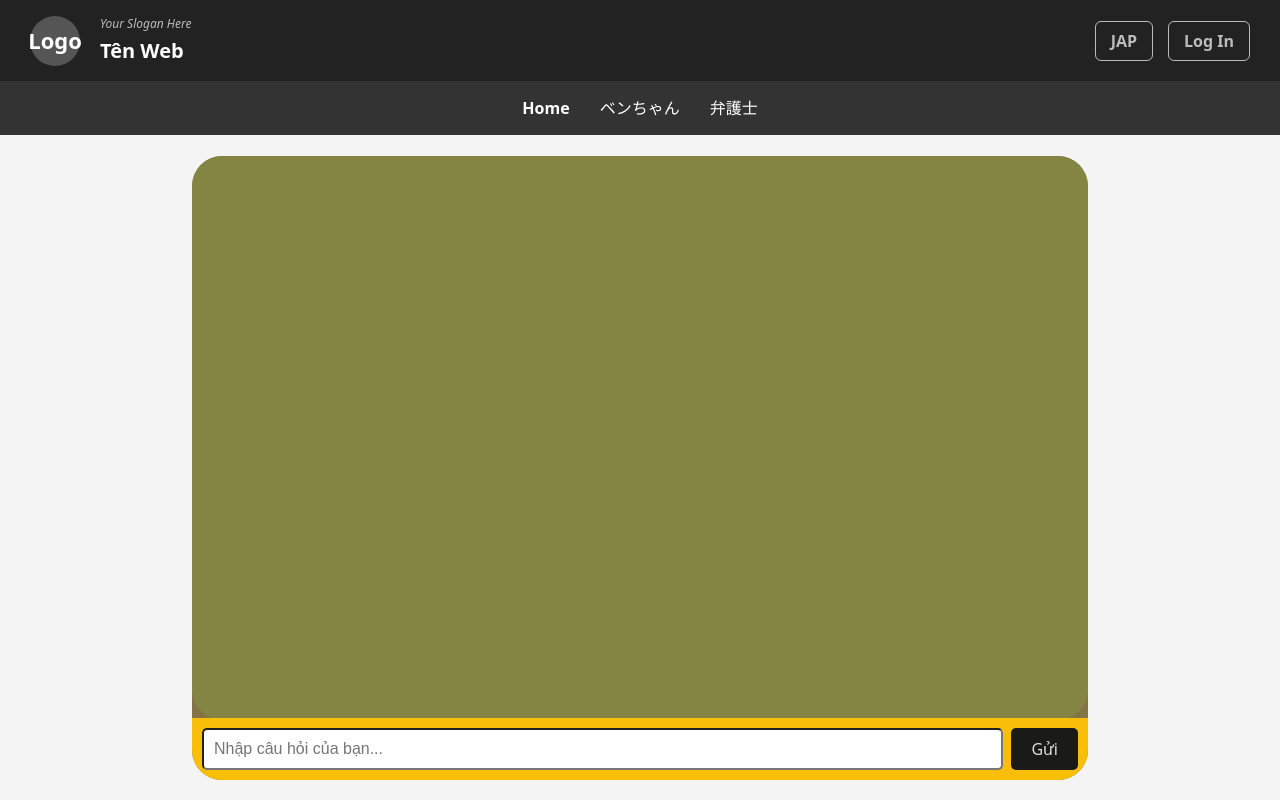
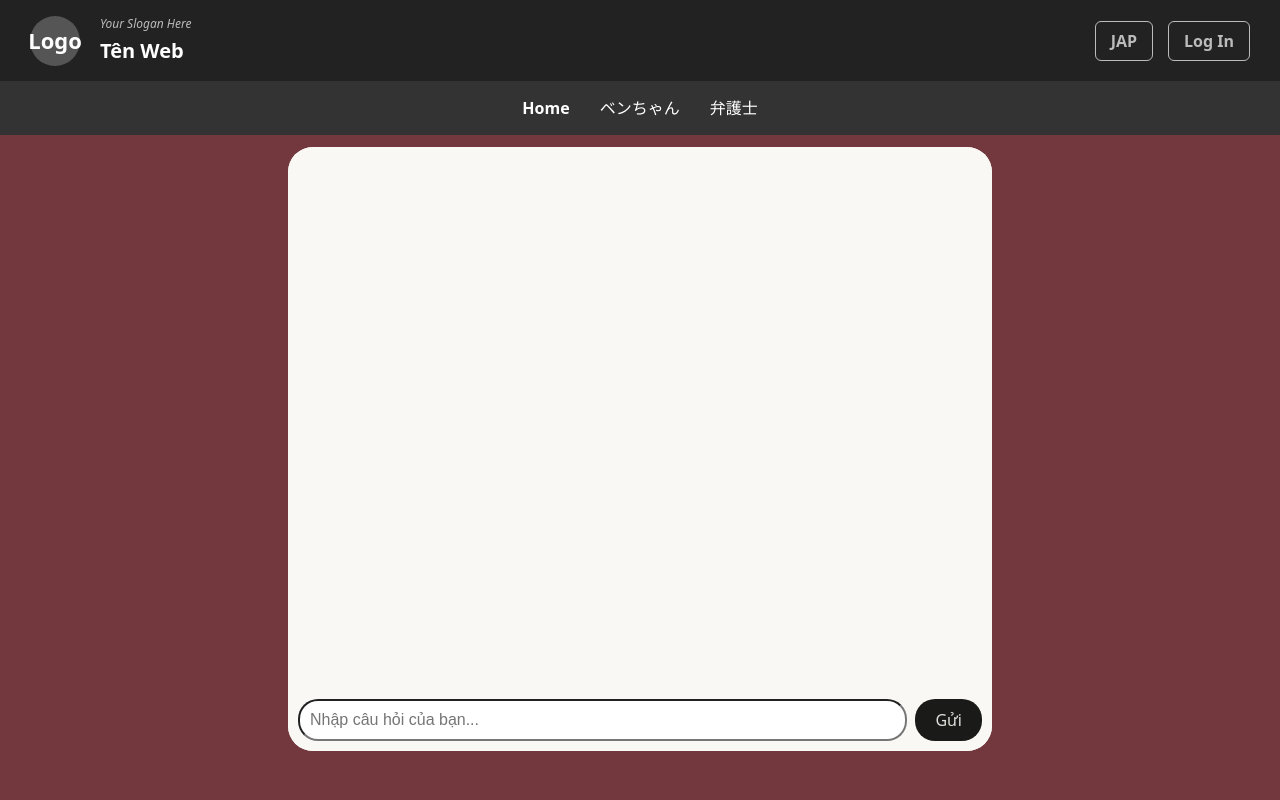
Before and after one commit to phuongnga205/legal-kg, a React (Vite) app in the folder my-app/: page /benchan in a window 1280 px wide. Built offline with nearby package versions, Linux system fonts and the light colour scheme.

Commit message:
xong ngay 1

```diff
--- a/my-app/src/App.css
+++ b/my-app/src/App.css
@@ -16,5 +16,5 @@ html, body, #root {
   flex: 1; /* Chiếm phần còn lại sau Header và Navbar */
   overflow-y: auto; /* Chỉ cuộn nếu nội dung nhiều */
   padding: 100vw;
-  background-color: #f4f4f4;
+  background-color: #72383d;
 }
--- a/my-app/src/App.jsx
+++ b/my-app/src/App.jsx
@@ -1,12 +1,31 @@
-import React from 'react';
+import React, { useEffect } from 'react';
 import { BrowserRouter as Router, Routes, Route } from 'react-router-dom';
 import Header from './components/Header';
 import Navbar from './components/Navbar';
 import HomePage from './pages/HomePage';
 import BenPage from './pages/BenPage';
-import './App.css'; // Quan trọng
+import './App.css';
 
 function App() {
+  useEffect(() => {
+    const setTopOffset = () => {
+      const h = document.querySelector('.header');
+      const n = document.querySelector('.navbar');
+      const hH = h ? h.offsetHeight : 0;
+      const nH = n ? n.offsetHeight : 0;
+
+      // tổng chiều cao header + navbar
+      const total = hH + nH;
+      document.documentElement.style.setProperty('--top-offset', `${total}px`);
+    };
+
+    setTopOffset();
+    // cập nhật khi resize hoặc font/load ảnh làm đổi chiều cao
+    window.addEventListener('resize', setTopOffset);
+    const id = setInterval(setTopOffset, 300); // đảm bảo sau khi CSS/ảnh load
+    return () => { window.removeEventListener('resize', setTopOffset); clearInterval(id); };
+  }, []);
+
   return (
     <Router>
       <div className="app-container">
--- a/my-app/src/components/ChatBox.css
+++ b/my-app/src/components/ChatBox.css
@@ -1,7 +1,13 @@
+/*Nay chinh co dinh cho khung cha*/
+:root{
+  --top-offset: 112px;        /* fallback nếu JS chưa kịp set */
+  --gap-below-header: 12px;   /* muốn “thấp hơn xíu” chỉnh ở đây */
+}
+
 /*Khung lon ben ngoai*/
 .chat-container {
   position: fixed;        /* Cố định khung chat vào màn hình (không bị trôi khi cuộn trang). */
-  bottom: 20px;           /* Cách mép dưới */
+  top: calc(var(--top-offset) + var(--gap-below-header)); /* dính ngay dưới header+navbar */
 
   /* canh giữa theo chieu ngang + dịch sang trái bằng 50% chiều rộng để thật sự nằm giữa */
   left: 50%;
@@ -12,19 +18,20 @@
   flex-direction: row;
   align-items: flex-start;
 
-  width: 70vw; /*Rộng 95% chiều ngang màn hình.*/
-  height: 78vh; /*Cao 60% chiều cao màn hình */
+  width: 55vw; /*Rộng 95% chiều ngang màn hình.*/
+  height: 75.5vh; /*Cao 60% chiều cao màn hình */
 
   /*Không viền, không bo góc, không margin.*/
   border: none;
-  border-radius: 30px;
+  border-radius: 25px;
   overflow: hidden; /* phần con không được tràn ra ngoài góc bo */
   margin: 0;
 
-  background-color: #837345; /*Màu nền*/
+  background-color: #f9f8f4; /*Màu nền*/
   box-sizing: border-box; /*Tính padding vào trong width/height (đỡ vỡ layout)*/
   z-index: 1000;          /*Nằm trên các phần tử khác (tránh bị che). */
 }
+
 /*Thanh cuon*/
 .chat-messages::-webkit-scrollbar {
   width: 8px;                  /* Độ rộng thanh cuộn */
@@ -33,13 +40,12 @@
   background: transparent;     /* Nền rãnh cuộn */
 }
 .chat-messages::-webkit-scrollbar-thumb {
-  background-color: #706d61; /* Màu nút cuộn */
+  background-color: #f9f8f4; /* Màu nút cuộn */
   border-radius: 4px;          /* Bo góc nút cuộn */
 }
 .chat-messages::-webkit-scrollbar-thumb:hover {
   background-color: rgba(0, 0, 0, 0.5); /* Đậm hơn khi hover - di vÀO*/
 }
-
 
 /*Khung chat*/
 .chat-messages {
@@ -48,38 +54,38 @@
   overflow-y: auto; /*Khi nội dung chat dài hơn chiều cao, hiện thanh cuộn dọc. Khi ít nội dung thì không hiện thanh cuộn (tự động).*/
   border: none; /*khong vien*/
   padding: 40px; /*Khoảng trống bên trong.*/
-  border-radius: 30px; /*Bo góc riêng cho khung tin nhắn, mềm hơn. Nên đồng bộ với bo góc của .chat-container*/
-  background-color: #858543; /*Màu nền*/
+  border-radius: 20px; /*Bo góc riêng cho khung tin nhắn, mềm hơn. Nên đồng bộ với bo góc của .chat-container*/
+  background-color: #f9f8f4; /*Màu nền*/
   box-sizing: border-box; /*Tính padding vào trong width/height (đỡ vỡ layout)*/
 }
 
 /* bong bong chat chung */
 .message {
-  max-width: 100%; /*Giới hạn chiều rộng tối đa của bong bóng chat bằng 100% chiều ngang vùng chứa */
+  width: fit-content;
+  max-width: min(50%, 520px); /* bong bóng: GIỚI HẠN NGANG */
   padding: 8px 12px; /*Tạo khoảng trống bên trong bong bóng: trên/dưới - trái/phải Giúp chữ không dính sát viền*/
-  border-radius: 12px; /*Bo tròn các góc của bong bóng chat (tất cả 4 góc tròn)*/
+  border-radius: 20px; /*Bo tròn các góc của bong bóng chat (tất cả 4 góc tròn)*/
   margin: 4px 0; /*Tạo khoảng trống 4px trên và dưới giữa các tin nhắn.*/
   word-wrap: break-word; /*Tự xuống dòng nếu từ quá dài (tránh tràn khung)*/
 }
   /* bong bong chat cua Bot tin nhắn bên trái */
 .message.bot {
   align-self: flex-start;  /* căn trái */
-  max-width: min(65%, 520px); /* bong bóng: GIỚI HẠN NGANG */
   margin-right: auto; /*day ve ben trai*/
-  background: #f1f5f9;     /* nền xám nhạt */
+  background: #e8d9cd;     /* nền xám nhạt */
   color: #000;
   border-bottom-left-radius: 0; /* góc dưới trái vuông cho đẹp */
 }
   /* bong bong chat cua User tin nhắn bên phải */
 .message.user {
   align-self: flex-end;    /* căn phải */
-  max-width: min(65%, 520px); /* bong bóng: GIỚI HẠN NGANG */
   margin-left: auto; /*day ve ben trai*/
-  background: #ffe4cc;     /* nền cam nhạt */
+  background: #efefe9;     /* nền cam nhạt */
   color: #000;
   border-bottom-right-radius: 0; /* góc dưới phải vuông cho đẹp */
 }
 
+/*Phan chinh cua input*/
 .input-section {
   position: absolute;
   bottom: 0;
@@ -88,14 +94,14 @@
   display: flex;
   gap: 8px;
   padding: 10px;
-  background: #f9be08;
+  background: #f9f8f4;
   box-sizing: border-box;
 }
 .input-section input {
   flex: 1;           /* chiếm hết không gian còn lại */
   padding: 10px;
   font-size: 16px;
-  border-radius: 5px;
+  border-radius: 20px;
 }
 .input-section button {
   padding: 10px 20px;
@@ -103,6 +109,6 @@
   background-color: #1a1a19;
   color: #dfdfd9;
   border: none;
-  border-radius: 5px;
+  border-radius: 20px;
   cursor: pointer;
 }
--- a/my-app/src/components/ChatBox.jsx
+++ b/my-app/src/components/ChatBox.jsx
@@ -18,13 +18,11 @@ export default function ChatBox() {
 
   return (
     <div className="chat-container">
-      {/* logo hình tròn chữ 弁 */}
-      <div className="chat-logo"></div>
       {/* khung tin nhắn bot */}
       <div className="chat-messages">
         {messages.map((msg, index) => (
           <div key={index} className={`message ${msg.sender}`}>
-            {msg.text}
+              {msg.text}
           </div>
         ))}
       </div>
--- a/my-app/src/components/Navbar.css
+++ b/my-app/src/components/Navbar.css
@@ -25,9 +25,9 @@
 }
 
 .navbar a:hover {
-  color: #ffcc00;
+  color: #e5727c;
 }
 
 .navbar .active {
-  border-bottom: 2px solid #ffcc00;
+  border-bottom: 2px solid #e5727c;
 }
```
